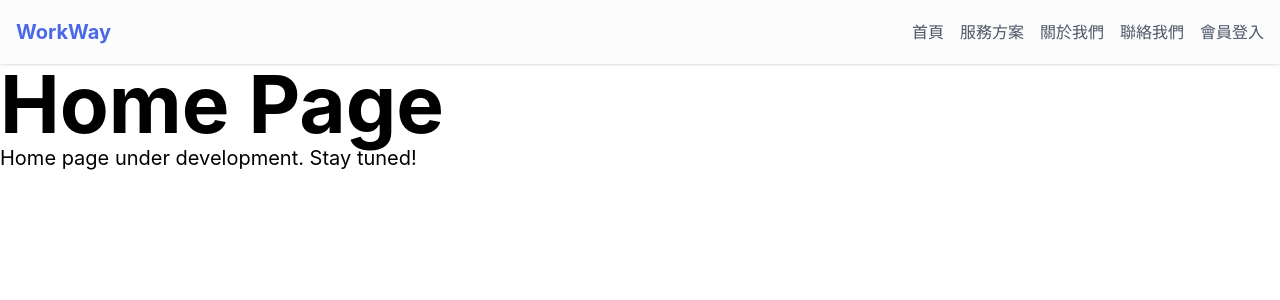
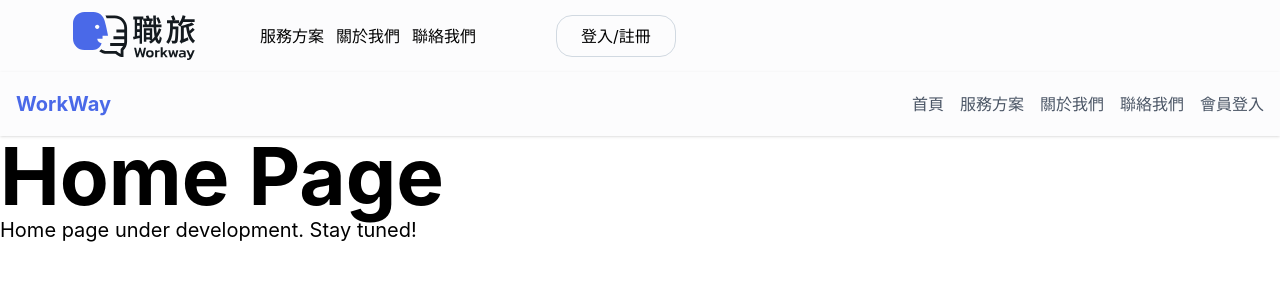
Before and after one commit to JeromeLin222/workway, a React (Vite) app: page / in a window 1280 px wide. Shown: the top 300 px of the page. Built offline with nearby package versions, Linux system fonts and the light colour scheme.

Commit message:
wip: Header component implementation

```diff
--- a/src/App.jsx
+++ b/src/App.jsx
@@ -8,12 +8,13 @@ import LoginPage from './pages/member/LoginPage';
 import RegisterPage from './pages/member/RegisterPage';
 import BookingPage from './pages/member/BookingPage';
 
-
+import { HeaderComponent } from './components/common/Header'
 
 function App() {
 
   return (
     <BrowserRouter>
+    <HeaderComponent></HeaderComponent>
       <nav className="bg-white shadow-sm">
         <div className="max-w-7xl mx-auto px-4">
           <div className="flex justify-between items-center h-16">
--- a/src/components/common/Header.jsx
+++ b/src/components/common/Header.jsx
@@ -0,0 +1,30 @@
+import { NavLink } from "react-router";
+import { useState } from "react";
+
+export function HeaderComponent() {
+	return(
+		<header className="bg-white">
+			<div className="max-w-7xl py-3 px-18 mx-auto flex items-center">
+				<NavLink to={"/"}>
+					<img className="mr-16" src="/images/logo.svg" alt="logo" />
+				</NavLink>
+				<div className="mr-20">
+					<ul className="flex gap-3">
+						<li>
+							<NavLink to={"/services"}>服務方案</NavLink>
+						</li>
+						<li>
+							<NavLink to={"/about"}>關於我們</NavLink>
+						</li>
+						<li>
+							<NavLink to={"/contact"}>聯絡我們</NavLink>
+						</li>
+					</ul>
+				</div>
+				<button type="button" className="border border-natural-85 py-2 px-6 rounded-2xl">
+					登入/註冊
+				</button>
+			</div>
+		</header>
+	)
+}
```
Also changed, not shown: public/images/logo.svg (added).
